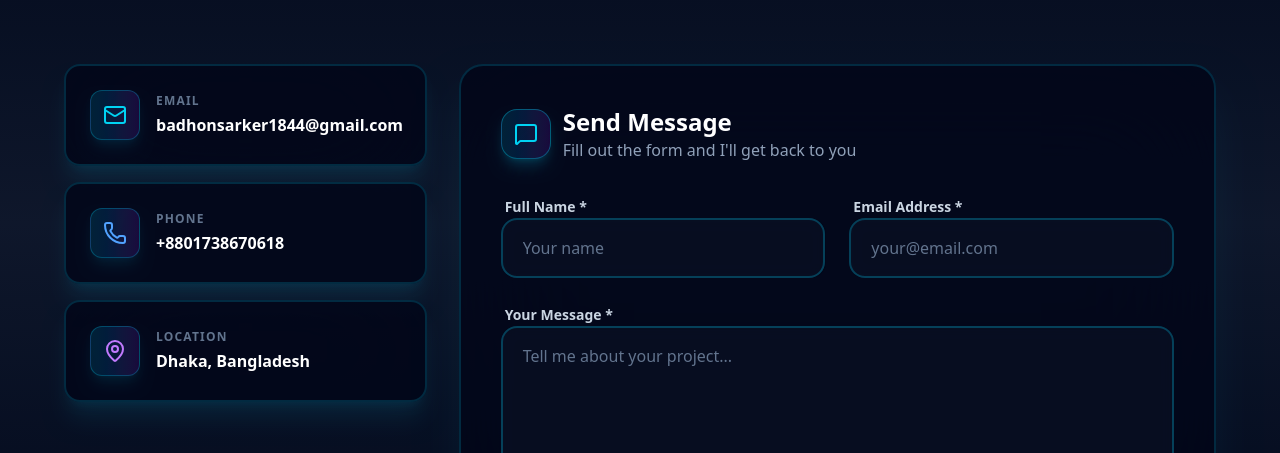
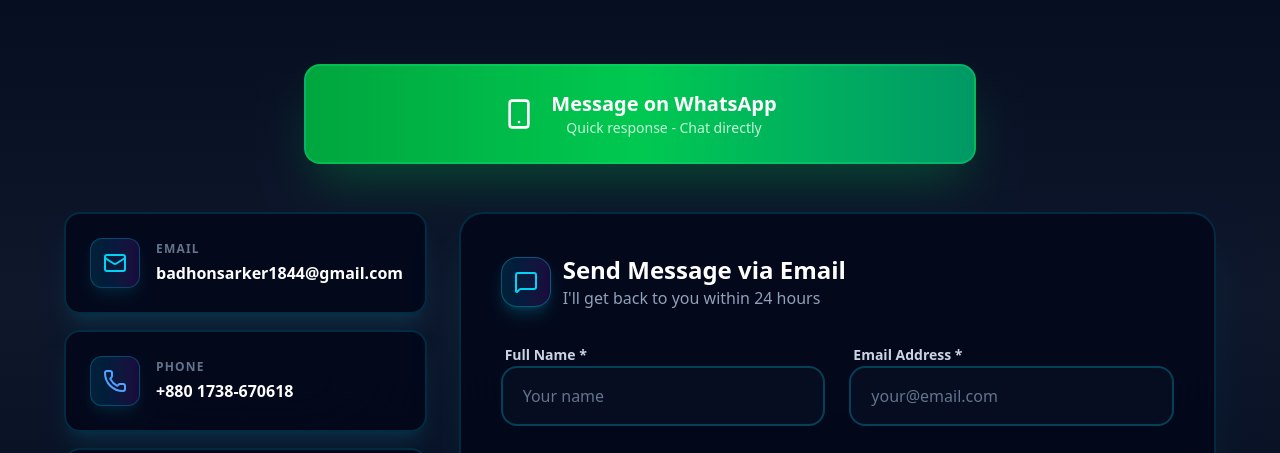
Before and after one commit to badhon18478/badhon-sarker, a React (Vite) app: page /Contact in a window 1280 px wide. Shown: the part 340-793 px from the top of the page. Built offline with nearby package versions, Linux system fonts and the light colour scheme; no server answers.

Commit message:
contract

```diff
--- a/src/pages/Contact.jsx
+++ b/src/pages/Contact.jsx
@@ -10,6 +10,7 @@
   AlertCircle,
   Sparkles,
   MessageSquare,
+  Smartphone,
 } from 'lucide-react';
 
 const Contact = () => {
@@ -21,7 +22,10 @@
     message: '',
   });
 
-  // ✅ EmailJS Configuration - Get these from https://www.emailjs.com/
+  // WhatsApp Number
+  const WHATSAPP_NUMBER = '8801738670618';
+
+  // EmailJS Configuration
   const EMAILJS_SERVICE_ID = 'service_d200kul';
   const EMAILJS_TEMPLATE_ID = 'template_y3t732f';
   const EMAILJS_PUBLIC_KEY = 'y-L_7djOy6nE2E1vK';
@@ -53,9 +57,10 @@
             template_id: EMAILJS_TEMPLATE_ID,
             user_id: EMAILJS_PUBLIC_KEY,
             template_params: {
-              from_name: formData.name,
-              from_email: formData.email,
+              name: formData.name,
+              email: formData.email,
               message: formData.message,
+
               to_email: 'badhonsarker1844@gmail.com',
             },
           }),
@@ -76,6 +81,8 @@
       setTimeout(() => setStatus(null), 5000);
     }
   };
+
+  const whatsappLink = `https://wa.me/${WHATSAPP_NUMBER}?text=Hello%20Badhon,%20I%20want%20to%20connect%20with%20you`;
 
   return (
     <section className="min-h-screen bg-gradient-to-b from-slate-950 via-slate-900 to-slate-950 text-white py-20 px-4 md:px-8 lg:px-12">
@@ -116,6 +123,39 @@
           </motion.p>
         </div>
 
+        {/* WhatsApp Quick Contact Button */}
+        <motion.div
+          initial={{ opacity: 0, y: 20 }}
+          animate={{ opacity: 1, y: 0 }}
+          transition={{ delay: 0.25 }}
+          className="mb-12"
+        >
+          <a
+            href={whatsappLink}
+            target="_blank"
+            rel="noopener noreferrer"
+            className="block w-full max-w-2xl mx-auto"
+          >
+            <motion.div
+              whileHover={{ scale: 1.02, y: -2 }}
+              whileTap={{ scale: 0.98 }}
+              className="p-6 bg-gradient-to-r from-green-600 via-green-500 to-emerald-600 hover:from-green-700 hover:via-green-600 hover:to-emerald-700 rounded-2xl shadow-2xl shadow-green-500/30 hover:shadow-green-500/50 transition-all border-2 border-green-400/40"
+            >
+              <div className="flex items-center justify-center gap-4">
+                <Smartphone className="w-8 h-8 text-white" />
+                <div className="text-center">
+                  <p className="text-xl font-black text-white">
+                    Message on WhatsApp
+                  </p>
+                  <p className="text-sm text-green-100/90">
+                    Quick response - Chat directly
+                  </p>
+                </div>
+              </div>
+            </motion.div>
+          </a>
+        </motion.div>
+
         <div className="grid lg:grid-cols-12 gap-8">
           {/* Contact Info Cards */}
           <motion.div
@@ -133,7 +173,7 @@
             <ContactCard
               icon={<Phone className="text-blue-400" size={24} />}
               title="Phone"
-              detail="+8801738670618"
+              detail="+880 1738-670618"
               link="tel:+8801738670618"
             />
             <ContactCard
@@ -157,10 +197,10 @@
                 </div>
                 <div>
                   <h3 className="text-2xl font-bold text-white">
-                    Send Message
+                    Send Message via Email
                   </h3>
                   <p className="text-slate-400">
-                    Fill out the form and I'll get back to you
+                    I'll get back to you within 24 hours
                   </p>
                 </div>
               </div>
@@ -262,7 +302,7 @@
                       <div>
                         <p className="font-bold">Failed to Send</p>
                         <p className="text-sm text-red-400/80">
-                          Please check EmailJS configuration.
+                          Please try WhatsApp instead or check your connection.
                         </p>
                       </div>
                     </motion.div>
@@ -272,64 +312,6 @@
             </div>
           </motion.div>
         </div>
-
-        {/* Info Box */}
-        {/* <motion.div
-          initial={{ opacity: 0, y: 20 }}
-          animate={{ opacity: 1, y: 0 }}
-          transition={{ delay: 0.5 }}
-          className="mt-12 p-6 bg-gradient-to-r from-cyan-500/10 via-blue-500/10 to-purple-600/10 border-2 border-cyan-500/30 rounded-2xl backdrop-blur-sm"
-        >
-          <h4 className="font-bold text-cyan-300 mb-3 flex items-center gap-2">
-            <CheckCircle className="w-5 h-5" />
-            Quick Setup Guide:
-          </h4>
-          <ol className="space-y-2 text-slate-400 text-sm">
-            <li className="flex gap-2">
-              <span className="text-cyan-400 font-bold">1.</span>
-              <span>
-                Sign up at{' '}
-                <a
-                  href="https://www.emailjs.com/"
-                  target="_blank"
-                  rel="noopener noreferrer"
-                  className="text-cyan-400 hover:underline"
-                >
-                  emailjs.com
-                </a>{' '}
-                with{' '}
-                <strong className="text-white">
-                  badhonsarker1844@gmail.com
-                </strong>
-              </span>
-            </li>
-            <li className="flex gap-2">
-              <span className="text-cyan-400 font-bold">2.</span>
-              <span>
-                Add Gmail service and get your{' '}
-                <strong className="text-white">Service ID</strong>
-              </span>
-            </li>
-            <li className="flex gap-2">
-              <span className="text-cyan-400 font-bold">3.</span>
-              <span>
-                Create email template and get{' '}
-                <strong className="text-white">Template ID</strong>
-              </span>
-            </li>
-            <li className="flex gap-2">
-              <span className="text-cyan-400 font-bold">4.</span>
-              <span>
-                Copy <strong className="text-white">Public Key</strong> from
-                Account settings
-              </span>
-            </li>
-            <li className="flex gap-2">
-              <span className="text-cyan-400 font-bold">5.</span>
-              <span>Replace the 3 IDs in the code above ☝️</span>
-            </li>
-          </ol>
-        </motion.div> */}
       </div>
     </section>
   );
```
